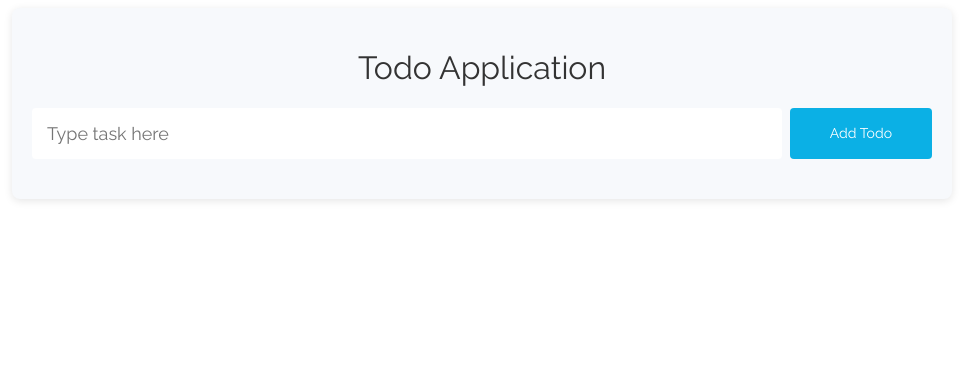
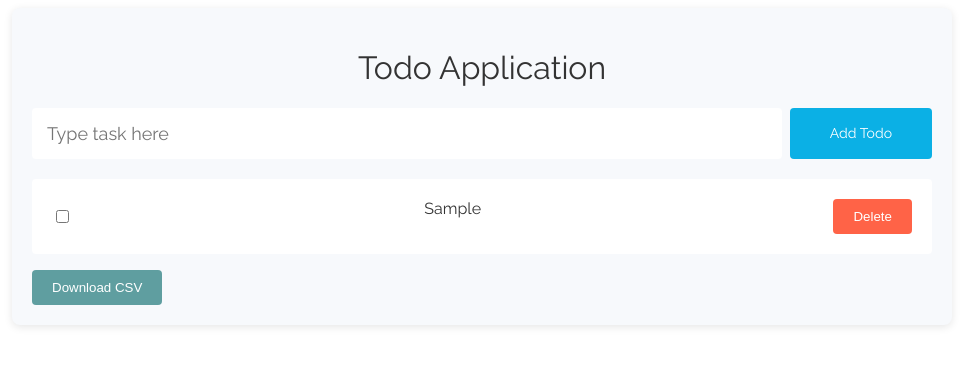
Before and after one commit to alexvlasov182/todo-application, a React (Vite) app: page / in a window 1280 px wide. Both pictures are taken after typing "Sample" into the empty fields and a click on the button "Add Todo". Shown: the top 366 px of the page, without its empty margins (158-1121 px from the left). Built offline with nearby package versions, Linux system fonts and the light colour scheme.

Commit message:
Added TodoList component

```diff
--- a/src/App.module.css
+++ b/src/App.module.css
@@ -44,3 +44,55 @@ button:hover {
   background-color: #087ea4;
   opacity: 1;
 }
+
+.buttonCSV {
+  padding: 10px 20px;
+  background-color: cadetblue;
+  color: white;
+  border: none;
+  border-radius: 4px;
+  cursor: pointer;
+  transition: 0.3s;
+}
+
+.buttonCSV:hover {
+  background-color: #286c6e;
+  opacity: 1;
+}
+
+.deleteButton {
+  background-color: tomato;
+  color: white;
+  border: none;
+  border-radius: 4px;
+  padding: 10px 20px;
+  cursor: pointer;
+  transition: 0.3s;
+}
+
+.deleteButton:hover {
+  background-color: #bb331b;
+  opacity: 1;
+}
+
+.todoList {
+  list-style: none;
+}
+
+.todoItem {
+  background-color: #fff;
+  padding: 20px;
+  border-radius: 4px;
+  margin-bottom: 10px;
+  display: flex;
+  justify-content: space-between;
+  /* box-shadow: 0 2px 4px rgba(0, 0, 0, 0.1); */
+}
+
+.todoText {
+  color: #333;
+}
+.completed {
+  text-decoration: line-through;
+  color: #999;
+}
--- a/src/App.tsx
+++ b/src/App.tsx
@@ -1,6 +1,7 @@
 import styles from "./App.module.css";
 import { TodoProvider } from "./components/TodoContext";
 import TodoForm from "./components/TodoForm";
+import TodoList from "./components/TodoList";
 
 function App() {
   return (
@@ -8,6 +9,7 @@ function App() {
       <div className={styles.container}>
         <h1 className={styles.title}>Todo Application</h1>
         <TodoForm />
+        <TodoList />
       </div>
     </TodoProvider>
   );
--- /dev/null
+++ b/src/components/TodoList.tsx
@@ -0,0 +1,69 @@
+import React, { useMemo, useContext } from "react";
+import { TodoContext } from "./TodoContext";
+import styles from "./../App.module.css";
+
+const TodoList: React.FC = () => {
+  const context = useContext(TodoContext);
+
+  if (!context) {
+    throw new Error("TodoList must be used within TodoProvider");
+  }
+
+  const { todos, toggleTodo, deleteTodo } = context;
+
+  const downloadCSV = () => {
+    const dataCSV = todos
+      .map(
+        (todo) =>
+          `task: ${todo.text}; completed: ${
+            todo.completed ? "done" : "not completed"
+          }`
+      )
+      .join("\n");
+
+    const blob = new Blob([dataCSV], { type: "text/csv" });
+    const url = window.URL.createObjectURL(blob);
+
+    const a = document.createElement("a");
+    a.href = url;
+    a.download = "todo-list.csv";
+    a.click();
+
+    window.URL.revokeObjectURL(url);
+  };
+
+  const renderTodos = useMemo(() => {
+    return todos.map((todo, index) => (
+      <li key={index} className={styles.todoItem}>
+        <input
+          type="checkbox"
+          className={styles.checkbox}
+          checked={todo.completed}
+          onChange={() => toggleTodo(index)}
+        />
+        <span className={todo.completed ? styles.completed : styles.todoText}>
+          {todo.text}
+        </span>
+        <button
+          className={styles.deleteButton}
+          onClick={() => deleteTodo(index)}
+        >
+          Delete
+        </button>
+      </li>
+    ));
+  }, [todos, toggleTodo, deleteTodo]);
+
+  return (
+    <div>
+      <ul>{renderTodos.length > 0 ? renderTodos : <p>* No todo yet</p>}</ul>
+      {todos.length > 0 && (
+        <button className={styles.buttonCSV} onClick={downloadCSV}>
+          Download CSV
+        </button>
+      )}
+    </div>
+  );
+};
+
+export default TodoList;
--- a/src/index.css
+++ b/src/index.css
@@ -2,3 +2,11 @@ body {
   font-family: "Raleway", sans-serif;
   font-style: normal;
 }
+
+ul {
+  padding: 0;
+}
+
+p {
+  text-align: center;
+}
```
